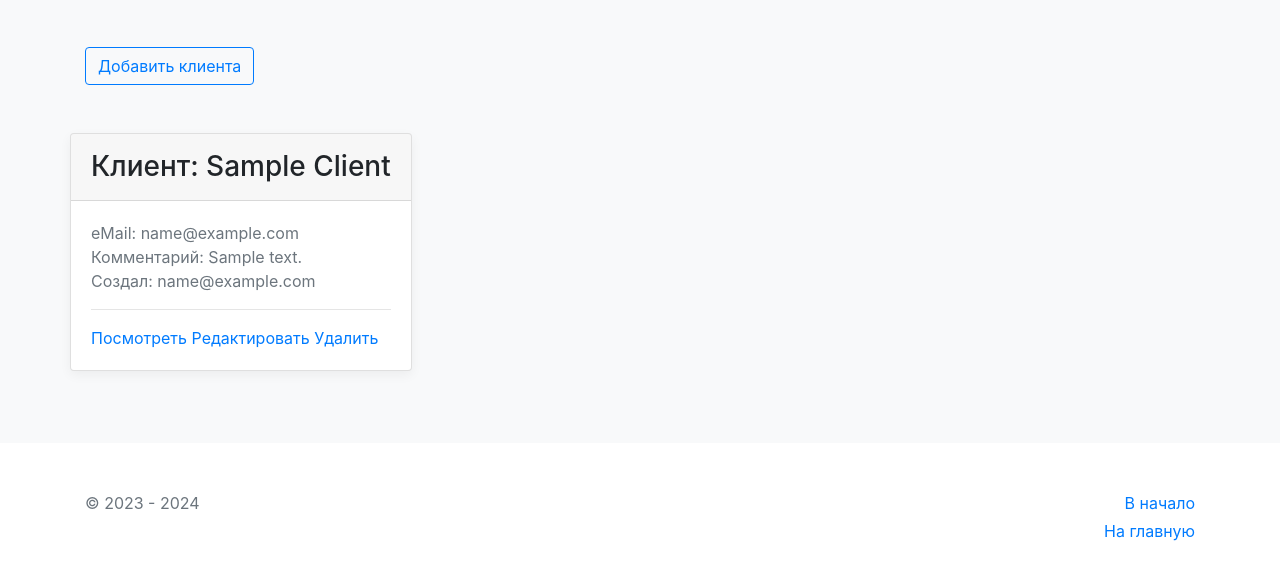
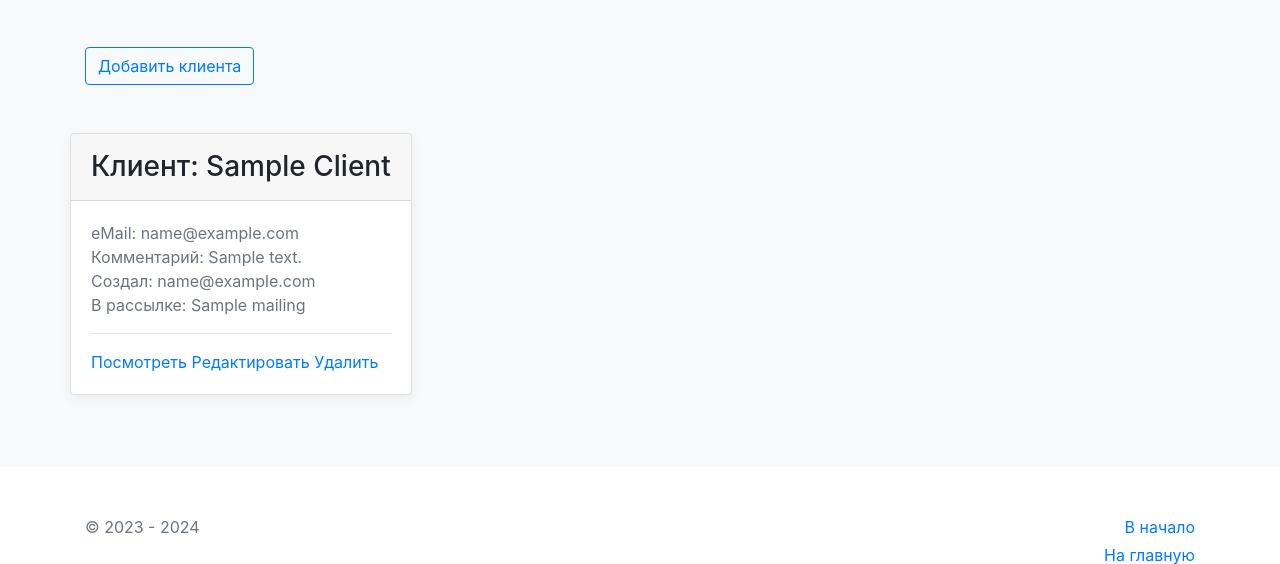
Before and after one commit to bondaralexcy/kurs_6, a Django app: page /client_list/ in a window 1280 px wide. Shown: the part 305-869 px from the top of the page. Before the commit the page ends 846 px from the top, so only its background shows below. Run offline with Django 4.2, Linux system fonts and the light colour scheme; a user stored in the database is signed in; tables that the repository leaves empty hold one stand-in row (values such as "Sample post"); some libraries are stand-ins or nearby versions.

Commit message:
Step_2_6 Restore Working Capacity

```diff
--- a/services/templates/services/client_detail.html
+++ b/services/templates/services/client_detail.html
@@ -22,8 +22,10 @@
               <span class="text-muted">eMail: {{ client.email }}</span><br>
               <span class="text-muted">Комментарий: {{ client.comment }}</span><br>
                 <span class="text-muted">Создал: {{ client.owner }}</span><br>
-                <span class="text-muted">В рассылке: {{ mailing_clients.all }}</span>
 
+                {% for mail_serv in client.mailing.all %}
+                  <span class="text-muted">В рассылке: {{ mail_serv.name }}</span><br>
+                {% endfor %}
             </div>
             <div class="card-footer">
               <a class="btn btn-link" href="{% url 'services:edit_client' client.pk%}">Изменить</a>
--- a/services/templates/services/client_list.html
+++ b/services/templates/services/client_list.html
@@ -28,7 +28,10 @@
               <p class="card-text">
               <span class="text-muted">eMail: {{ client.email }}</span><br>
               <span class="text-muted">Комментарий: {{ client.comment }}</span><br>
-              <span class="text-muted">Создал: {{ client.owner }}</span>
+              <span class="text-muted">Создал: {{ client.owner }}</span><br>
+                {% for mail_serv in client.mailing.all %}
+                  <span class="text-muted">В рассылке: {{ mail_serv.name }}</span><br>
+                {% endfor %}
 
               </p>
                 <hr>
@@ -39,6 +42,7 @@
                     <a href="{% url 'services:delete_client' client.pk %}">Удалить</a>
 
                   {% elif perms.services.can_edit_description%}
+                    <a href="{% url 'services:view_client' client.pk %}">Посмотреть</a>
                     <a href="{% url 'services:edit_client' client.pk %}">Редактировать</a>
                   {% endif %}
                 </div>
--- a/services/templates/services/includes/inc_main_menu.html
+++ b/services/templates/services/includes/inc_main_menu.html
@@ -17,7 +17,6 @@
             </style>
             <li><span class="white">Текущий пользователь</span></li>
             <li><span class="orange">{{ user }}</span></li>
-
             <hr>
             <li><a href="{% url 'users:reset_password' %}" class="text-white">Сброс пароля</a></li>
             <li><a href="{% url 'users:profile' %}" class="text-white">Профиль</a></li>
--- a/services/urls.py
+++ b/services/urls.py
@@ -35,7 +35,10 @@ app_name = ServicesConfig.name
 urlpatterns = [
     # Кешировать контроллер главной страницы
     #  --> cache_page(60)(Homepage.as_view()) вместо Homepage.as_view()
-    path("", cache_page(60)(Homepage.as_view()), name='home'),
+    # приводит к тому, что кешируется информация о текущем пользователе,
+    # что не дает корректно обрабатывать ситуацию user.is_authenticated
+    # path("", cache_page(60)(Homepage.as_view()), name='home'),
+    path("", Homepage.as_view(), name='home'),
     path("contacts/", ContactsPageViews.as_view(), name="contacts"),
     path("client_list/", ClientListView.as_view(), name="client_list"),
     path("create_client/", ClientCreateView.as_view(), name="create_client"),
@@ -50,7 +53,8 @@ urlpatterns = [
     path("mailing_list/", MailingListView.as_view(), name="mailing_list"),
     path("mailing/create", MailingCreateView.as_view(), name="create_mailing"),
     path("mailing/edit/<int:pk>", MailingUpdateView.as_view(), name="edit_mailing"),
-    path("mailing/view/<int:pk>", MailingDetailView.as_view(), name="view_mailing"),
+    # path("mailing/view/<int:pk>", MailingDetailView.as_view(), name="view_mailing"),
+    path("mailing/view/<int:pk>", cache_page(60)(MailingDetailView.as_view()), name="view_mailing"),
     path("mailing/delete/<int:pk>", MailingDeleteView.as_view(), name="delete_mailing"),
     path("logs/", LogsListView.as_view(), name="logs_list"),
     path("poster/", poster, name="poster"),
--- a/services/views.py
+++ b/services/views.py
@@ -140,11 +140,10 @@ class ClientUpdateView(LoginRequiredMixin, UpdateView):
         raise PermissionDenied
 
 
-
-    # def get_form_kwargs(self):
-    #     kwargs = super().get_form_kwargs()
-    #     kwargs['user'] = self.request.user
-    #     return kwargs
+    def get_form_kwargs(self):
+        kwargs = super().get_form_kwargs()
+        kwargs['user'] = self.request.user
+        return kwargs
 
 class ClientDetailView(DetailView):
     model = Client
--- a/users/urls.py
+++ b/users/urls.py
@@ -11,5 +11,5 @@ urlpatterns = [
     path("register/", UserCreateView.as_view(), name="register"),
     path("email-confirm/<str:token>/", email_verification, name="email-confirm"),
     path("reset_password/", reset_password, name="reset_password"),
-    path("profile/", ProfileView.as_view(), name="profile")
+    path("profile/", ProfileView.as_view(), name="profile"),
 ]
--- a/users/views.py
+++ b/users/views.py
@@ -78,6 +78,7 @@ def reset_password(request):
         characters_list = list(characters)
         random.shuffle(characters_list)
         password = "".join(characters_list[:10])
+        print(password)
         user.set_password(password)
         user.save()
 
```
Also changed, not shown: config/settings.py (+2 -9 lines), services/services.py (+4 -4 lines). Lines whose indentation alone changed are shown as unchanged.
